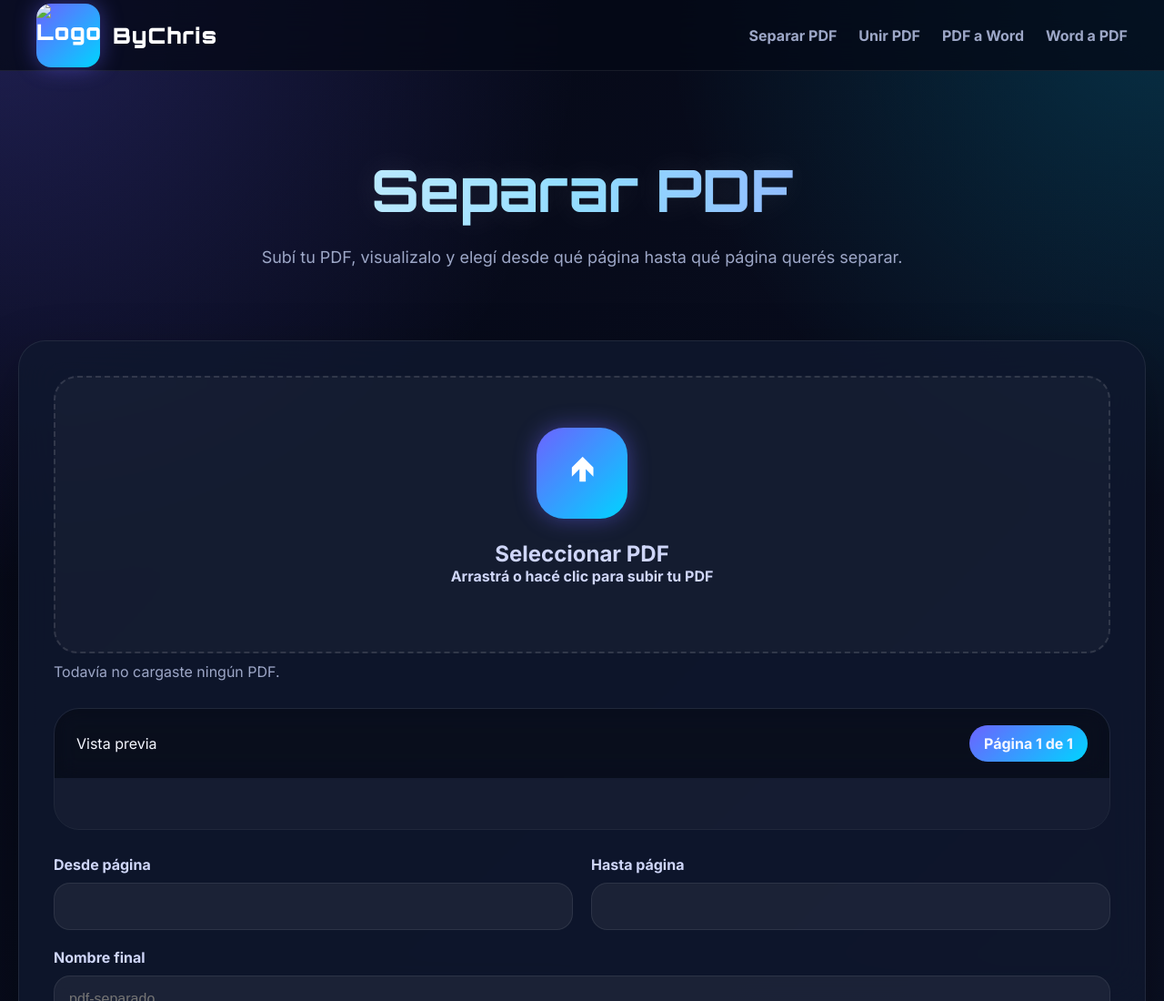
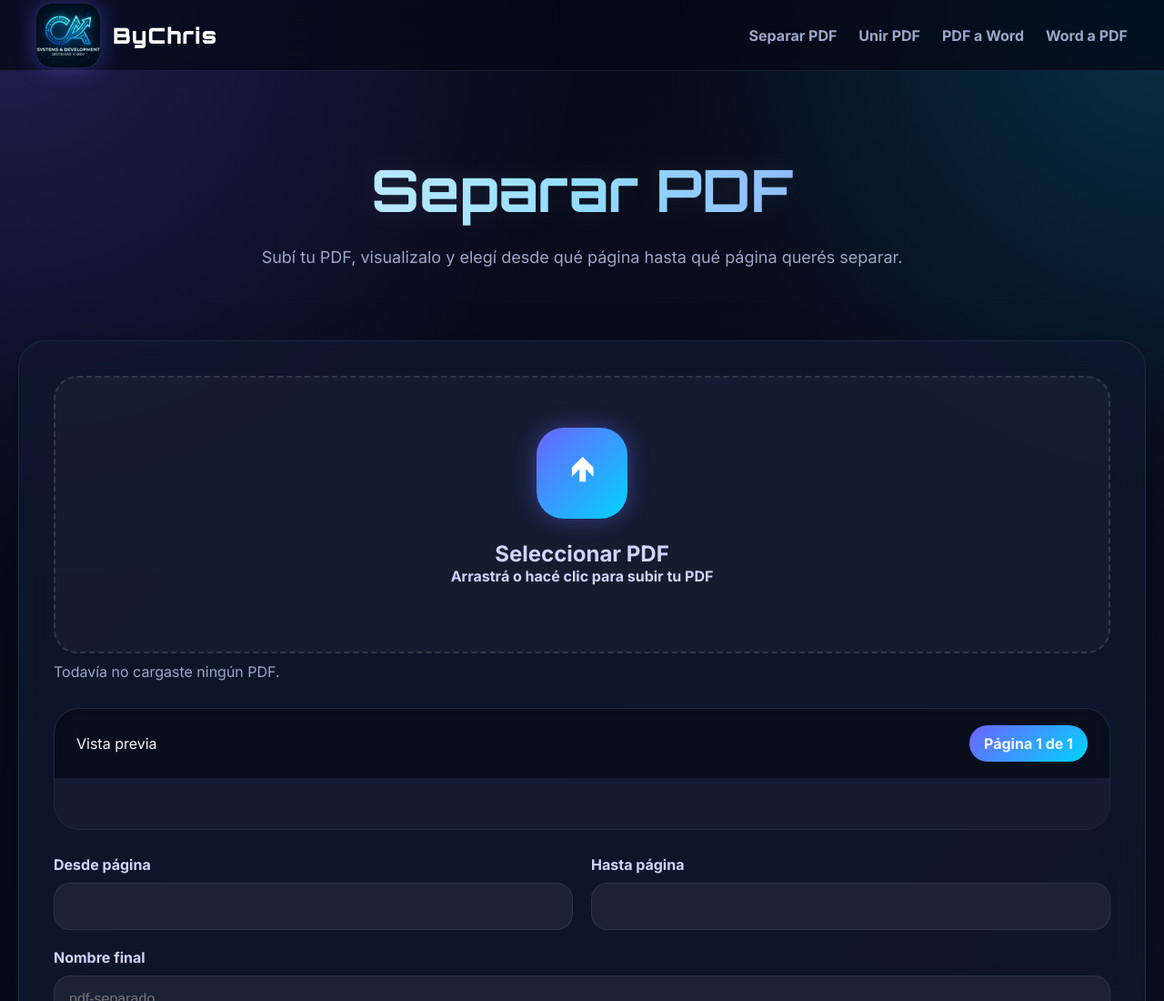
Before and after one commit to aquinochristianpy1212-devep/ByToolPDF, a website: page separar.html in a window 1280 px wide. Shown: the top 1100 px of the page at 91% size. Drawn offline with Linux system fonts and the light colour scheme; a script that the page names is missing.

Commit message:
separar.html

```diff
--- a/separar.html
+++ b/separar.html
@@ -10,7 +10,7 @@
 <body>
 <header class="topbar">
 <a class="brand" href="index.html"><div class="brand-icon">
-  <img src="assets/logo.png" alt="Logo">
+  <img src="logo.png" alt="Logo">
 </div> ByChris</a>
 <nav class="nav">
 <a href="separar.html">Separar PDF</a>
```
